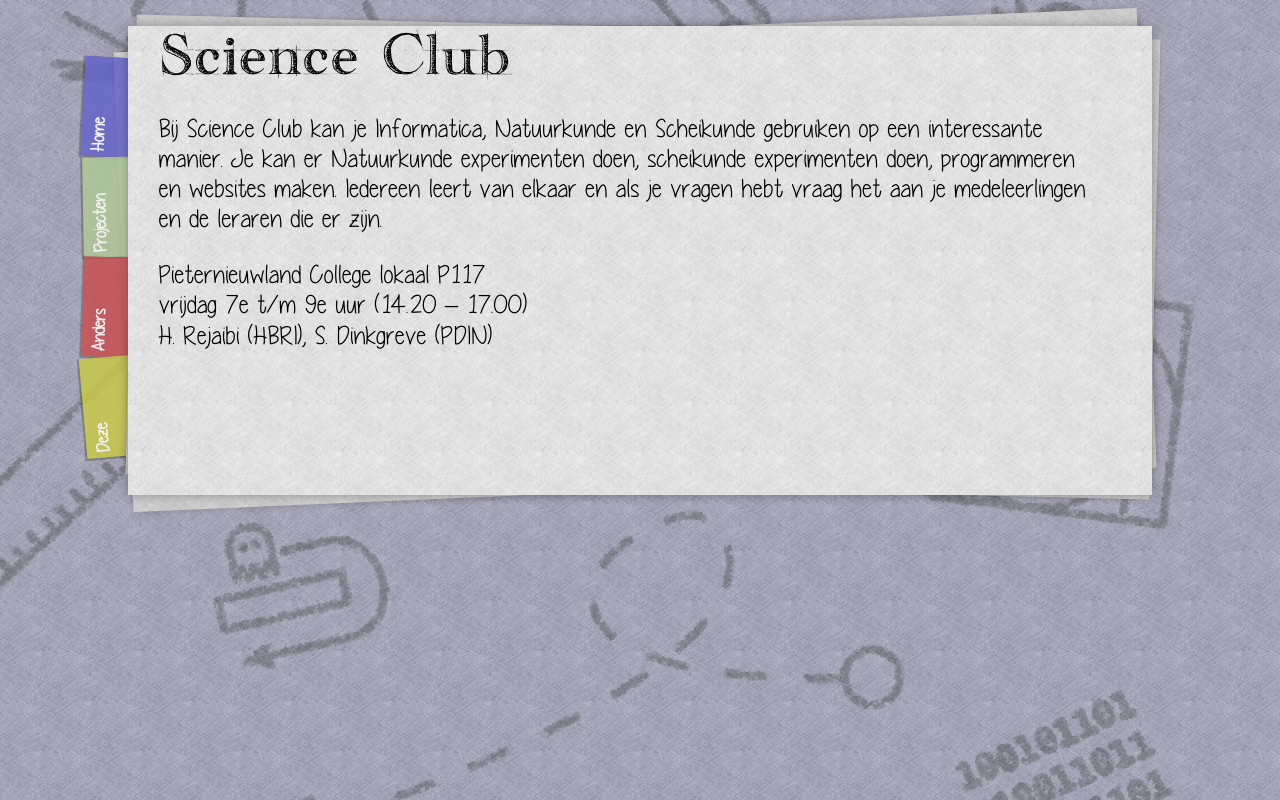
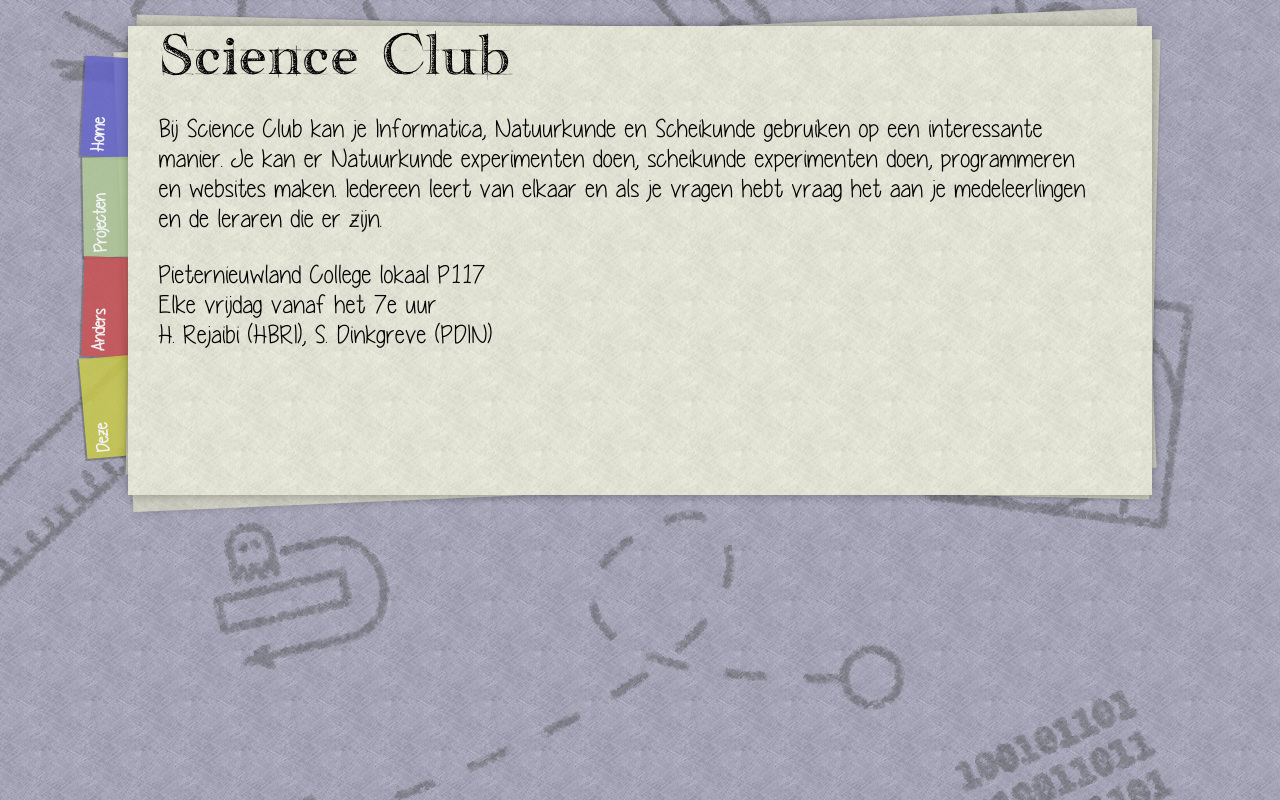
Before and after one commit to Science-Club-PNC/Science-Club-Site, a PHP site: page /index.html in a window 1280 px wide. Run offline with PHP 8.4, Linux system fonts and the light colour scheme.

Commit message:
Moar color!!!
Yahy :3

```diff
--- a/css/css.css
+++ b/css/css.css
@@ -34,7 +34,7 @@ body>div{
 /*Container*/
 div.container{
 	margin: 2% 10% 5% 10%;
-	background: white url('../img/paper_overlay_light.png') fixed center;
+	background: #ffffee url('../img/paper_overlay_light.png') fixed center;
 	padding: 0.5% 0% 1% 0%;
 	position: relative;
 	box-shadow: 0 0 10px rgba(0,0,0,0.3);
@@ -51,7 +51,7 @@ div.container:before, div.container:after {
 }
 
 div.container:before {
-	background: #dfdfdf url('../img/paper_overlay_light.png') fixed center;
+	background: #dfdfcf url('../img/paper_overlay_light.png') fixed center;
 	box-shadow: 0 0 8px rgba(0,0,0,0.2);
 	left: -5px;
 	top: 4px;
@@ -59,7 +59,7 @@ div.container:before {
 }
 
 div.container:after {
-	background: #dadada url('../img/paper_overlay_light.png') fixed center;
+	background: #dadaca url('../img/paper_overlay_light.png') fixed center;
 	box-shadow: 0 0 3px rgba(0,0,0,0.2);
 	right: -3px;
 	top: 1px;
--- a/index.html
+++ b/index.html
@@ -26,7 +26,7 @@
 				<p>Bij Science Club kan je Informatica, Natuurkunde en Scheikunde gebruiken op een interessante manier. Je kan er Natuurkunde experimenten doen, scheikunde experimenten doen, programmeren en websites maken. Iedereen leert van elkaar en als je vragen hebt vraag het aan je medeleerlingen en de leraren die er zijn.</p>
 
 				<p>Pieternieuwland College lokaal P117<br>
-				vrijdag 7e t/m 9e uur (14.20 – 17.00)<br>
+				Elke vrijdag vanaf het 7e uur<br>
 				H. Rejaibi (HBRI), S. Dinkgreve (PDIN)</p>
 			</div>
 		</div>
```
